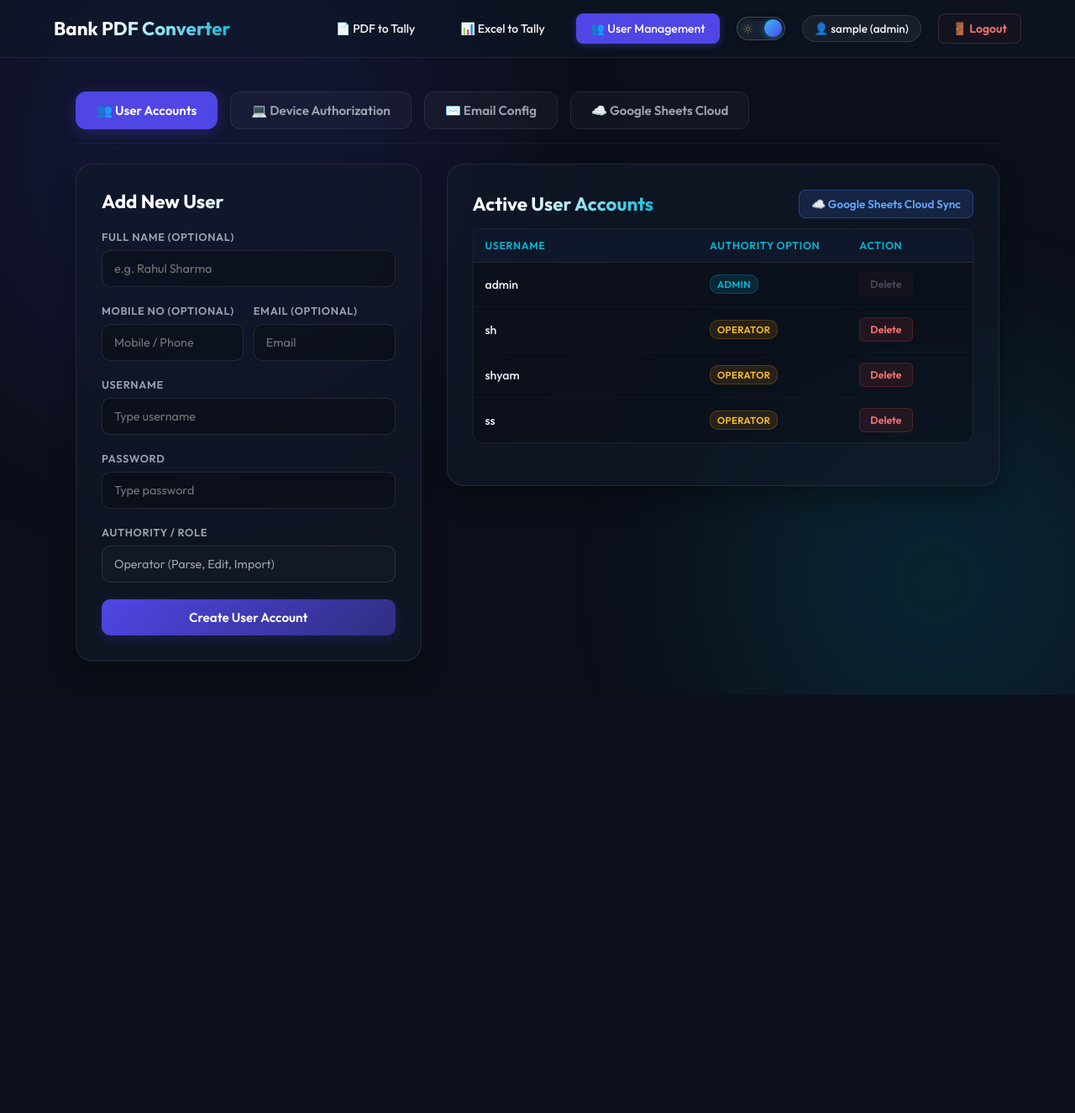
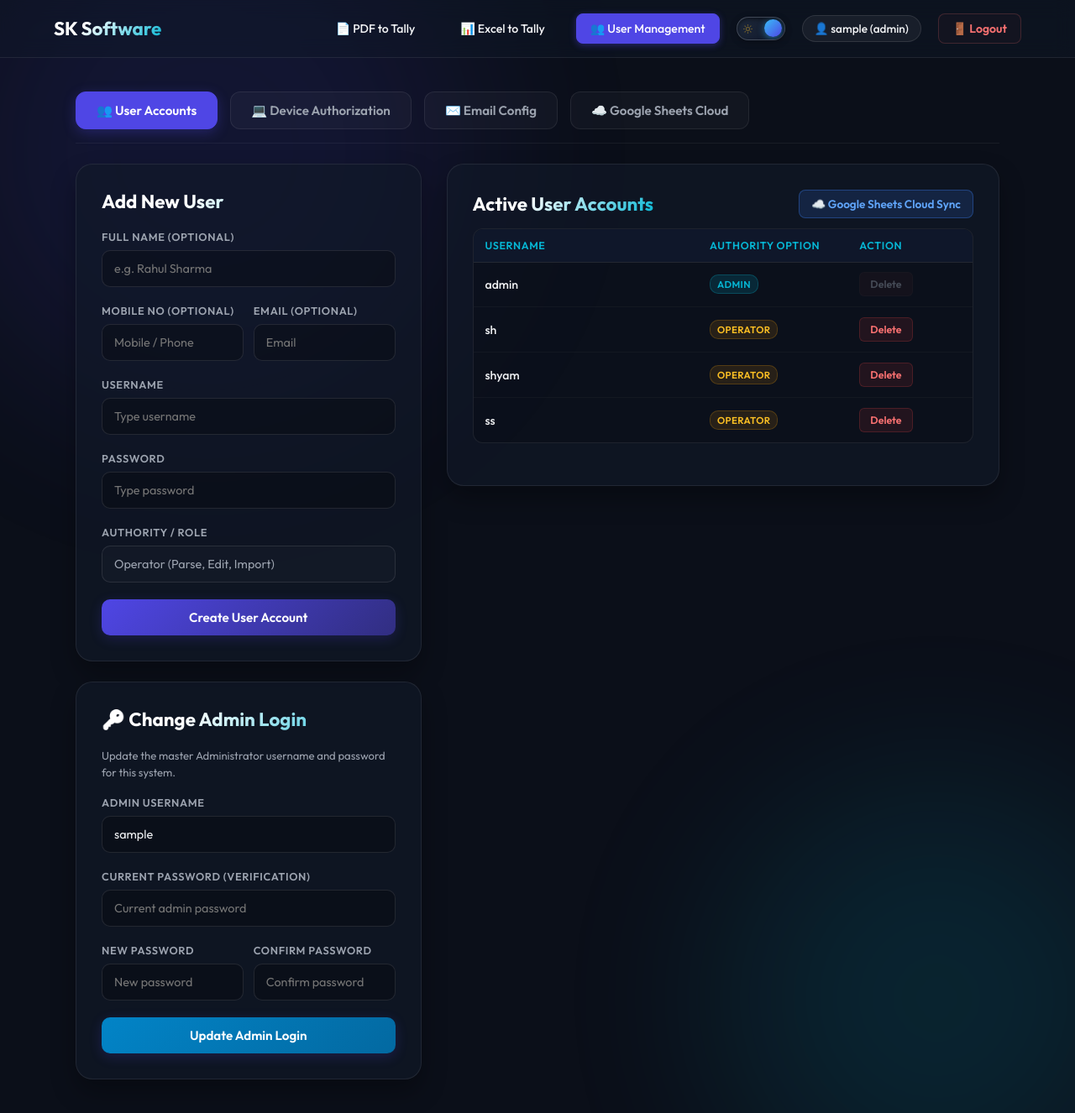
Before and after one commit to Skgrow20/bank-pdf-converter-, a Flask app: page /users in a window 1280 px wide. Shown: the whole page at 84% size. Before the commit the page ends 828 px from the top, so only its background shows below. Run offline with Flask 3, Linux system fonts and the light colour scheme; the visitor is signed in with stand-in values (Sample User, id 1).

Commit message:
Add files via upload

```diff
--- a/templates/users.html
+++ b/templates/users.html
@@ -3,7 +3,7 @@
 <head>
     <meta charset="UTF-8">
     <meta name="viewport" content="width=device-width, initial-scale=1.0">
-    <title>User & Device Management - Bank Statement Converter</title>
+    <title>SK Software - User & Device Management</title>
     <!-- Modern Premium Typography -->
     <link rel="preconnect" href="https://fonts.googleapis.com">
     <link rel="preconnect" href="https://fonts.gstatic.com" crossorigin>
@@ -738,7 +738,7 @@
 
     <!-- Header Navigation -->
     <header class="header">
-        <a href="/" class="header-logo">Bank PDF Converter</a>
+        <a href="/" class="header-logo">SK Software</a>
         <nav class="nav-items">
             <a href="/pdf_to_tally" class="btn-nav">📄 PDF to Tally</a>
             <a href="/excel_to_tally" class="btn-nav">📊 Excel to Tally</a>
@@ -793,8 +793,10 @@
 
         <!-- ================= TAB 1: USER ACCOUNTS ================= -->
         <div id="users-tab-pane" class="tab-pane active-pane">
+            <!-- Left Column: Forms -->
+            <div style="display: flex; flex-direction: column; gap: 24px;">
                 <!-- 1. Add User Form -->
-            <section class="panel">
+                <section class="panel" style="width: 100%;">
                     <h2>Add New User</h2>
                     <form action="/users/add" method="POST">
                         <div class="form-group">
@@ -832,6 +834,39 @@
                         <button type="submit" class="btn-submit">Create User Account</button>
                     </form>
                 </section>
+
+                <!-- 2. Change Admin Credentials Form -->
+                <section class="panel" style="width: 100%;">
+                    <h2>🔑 Change Admin Login</h2>
+                    <p style="font-size: 0.82rem; color: var(--text-muted); line-height: 1.5; margin-bottom: 18px;">
+                        Update the master Administrator username and password for this system.
+                    </p>
+                    <form action="/admin/change_credentials" method="POST">
+                        <div class="form-group">
+                            <label for="new_admin_username">Admin Username</label>
+                            <input type="text" id="new_admin_username" name="new_username" value="{{ session.get('username') }}" required autocomplete="off">
+                        </div>
+
+                        <div class="form-group">
+                            <label for="current_admin_password">Current Password (Verification)</label>
+                            <input type="password" id="current_admin_password" name="current_password" placeholder="Current admin password" required autocomplete="off">
+                        </div>
+
+                        <div style="display: grid; grid-template-columns: 1fr 1fr; gap: 12px;">
+                            <div class="form-group">
+                                <label for="new_admin_password">New Password</label>
+                                <input type="password" id="new_admin_password" name="new_password" placeholder="New password" required autocomplete="off">
+                            </div>
+                            <div class="form-group">
+                                <label for="confirm_admin_password">Confirm Password</label>
+                                <input type="password" id="confirm_admin_password" name="confirm_password" placeholder="Confirm password" required autocomplete="off">
+                            </div>
+                        </div>
+
+                        <button type="submit" class="btn-submit" style="background: linear-gradient(135deg, #0284c7 0%, #0369a1 100%);">Update Admin Login</button>
+                    </form>
+                </section>
+            </div>
 
             <!-- 2. Existing Users List -->
             <section class="panel" style="width: 100%;">
@@ -1080,7 +1115,36 @@
                         <li>Click <strong>Deploy</strong>, copy the <strong>Web App URL</strong>, and paste it into the box above!</li>
                     </ol>
 
-                    <textarea id="apps-script-code" readonly style="width: 100%; height: 160px; background: #070b14; color: #a5b4fc; font-family: Consolas, monospace; font-size: 0.78rem; border: 1px solid rgba(255, 255, 255, 0.1); border-radius: 8px; padding: 10px; resize: vertical;">function doPost(e) {
+                    <textarea id="apps-script-code" readonly style="width: 100%; height: 160px; background: #070b14; color: #a5b4fc; font-family: Consolas, monospace; font-size: 0.78rem; border: 1px solid rgba(255, 255, 255, 0.1); border-radius: 8px; padding: 10px; resize: vertical;">function doGet(e) {
+  try {
+    return getUsersListOutput();
+  } catch (err) {
+    return ContentService.createTextOutput(JSON.stringify({status: "error", message: err.toString()})).setMimeType(ContentService.MimeType.JSON);
+  }
+}
+
+function getUsersListOutput() {
+  var sheet = SpreadsheetApp.getActiveSpreadsheet().getActiveSheet();
+  var rows = sheet.getDataRange().getValues();
+  var users = [];
+  for (var i = 1; i < rows.length; i++) {
+    var r = rows[i];
+    var uName = String(r[3] || "").trim();
+    var uStatus = String(r[11] || "Active").trim();
+    if (uName && uStatus.toLowerCase() !== "deleted") {
+      users.push({
+        username: uName,
+        password: String(r[6] || "").trim(),
+        role: String(r[7] || "Operator").trim().toLowerCase(),
+        full_name: String(r[2] || "").trim(),
+        status: uStatus
+      });
+    }
+  }
+  return ContentService.createTextOutput(JSON.stringify({status: "success", users: users})).setMimeType(ContentService.MimeType.JSON);
+}
+
+function doPost(e) {
   try {
     var sheet = SpreadsheetApp.getActiveSpreadsheet().getActiveSheet();
     if (sheet.getLastRow() === 0) {
@@ -1090,9 +1154,25 @@
       sheet.setFrozenRows(1);
     }
     var data = JSON.parse(e.postData.contents);
+    if (data.action === "get_users") {
+      return getUsersListOutput();
+    }
     if (data.action === "test") {
       sheet.appendRow(["-", Utilities.formatDate(new Date(), "GMT+5:30", "dd-MM-yyyy hh:mm:ss a"), "Connection Test", "test_ping", "-", "-", "******", "Test", "Cloud Webhook", "127.0.0.1", "Test Connection", "Success"]);
       return ContentService.createTextOutput(JSON.stringify({status: "success", message: "Test row added"})).setMimeType(ContentService.MimeType.JSON);
+    }
+    if (data.action === "send_otp") {
+      try {
+        MailApp.sendEmail({
+          to: data.to,
+          subject: data.subject,
+          body: data.body
+        });
+      } catch (mailErr) {
+        // Fallback: append OTP directly into sheet so Admin can view it immediately
+        sheet.appendRow(["-", Utilities.formatDate(new Date(), "GMT+5:30", "dd-MM-yyyy hh:mm:ss a"), "OTP ALERT: " + data.username, data.username, "-", "-", "OTP: " + data.otp, "Operator", "-", "-", "OTP Request", "OTP Code: " + data.otp]);
+      }
+      return ContentService.createTextOutput(JSON.stringify({status: "success", message: "OTP processed"})).setMimeType(ContentService.MimeType.JSON);
     }
     if (data.action === "delete") {
       var delUsername = (data.username || "").toLowerCase().trim();
```
Lines whose indentation alone changed are shown as unchanged.
